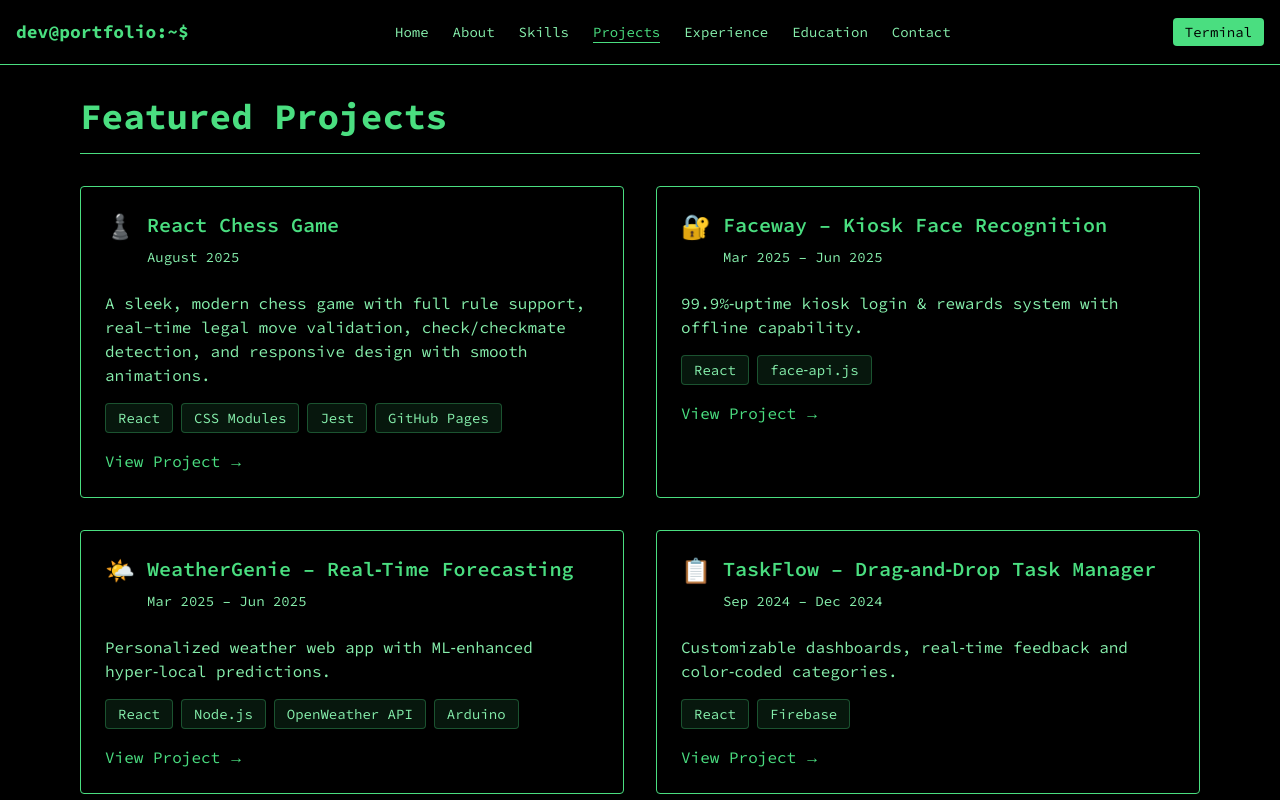
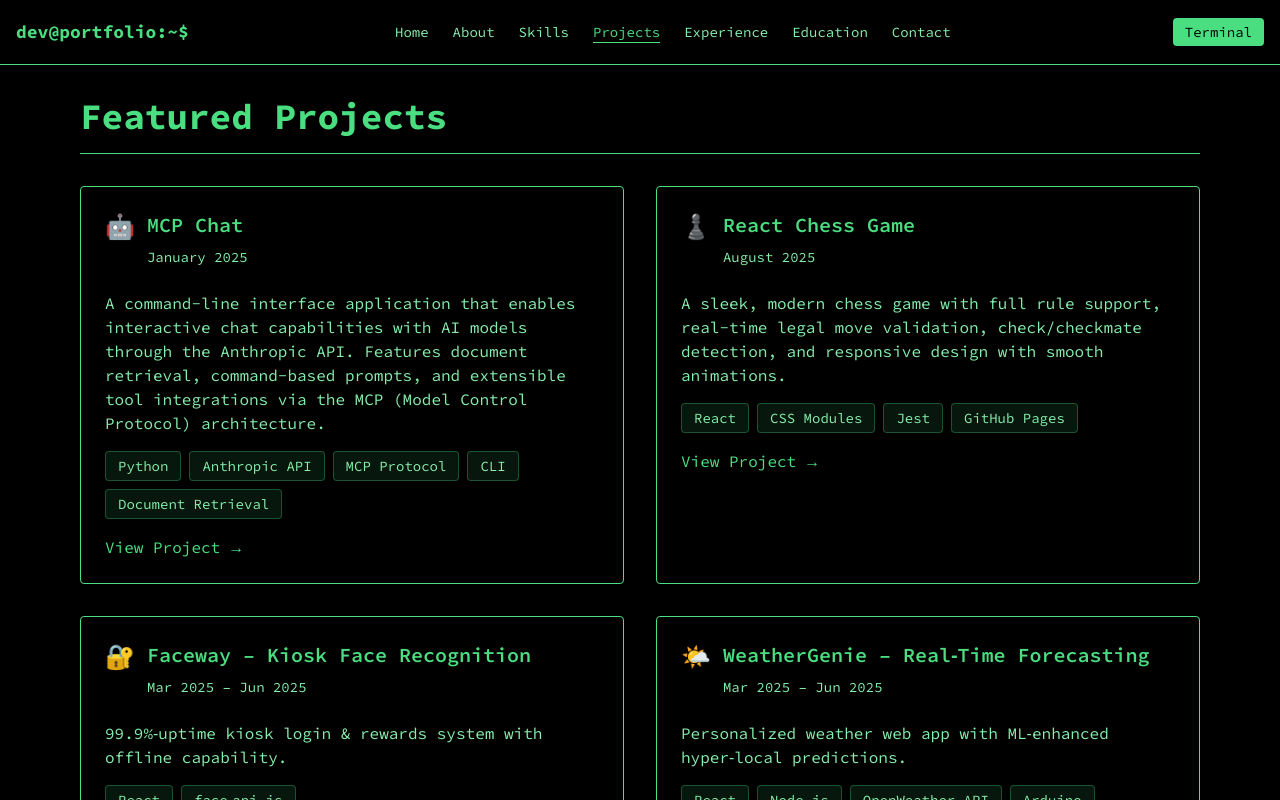
Before and after one commit to ddevv15/portfolio, a Next.js app: page /projects in a window 1280 px wide. Shown: the top 800 px of the page. Built offline with nearby package versions, Linux system fonts and the light colour scheme.

Commit message:
Add MCP Chat project to portfolio projects section

```diff
--- a/app/projects/page.tsx
+++ b/app/projects/page.tsx
@@ -9,6 +9,14 @@ export const metadata: Metadata = {
 
 export default function ProjectsPage() {
   const projects = [
+    {
+      name: "MCP Chat",
+      dates: "January 2025",
+      stack: ["Python", "Anthropic API", "MCP Protocol", "CLI", "Document Retrieval"],
+      description: "A command-line interface application that enables interactive chat capabilities with AI models through the Anthropic API. Features document retrieval, command-based prompts, and extensible tool integrations via the MCP (Model Control Protocol) architecture.",
+      link: "https://github.com/ddevv15/Introduction-to-model-context-protocol",
+      icon: "🤖",
+    },
     {
       name: "React Chess Game",
       dates: "August 2025",
```
Also changed, not shown: 1 other file (tests, documents, lock files or other folders).
